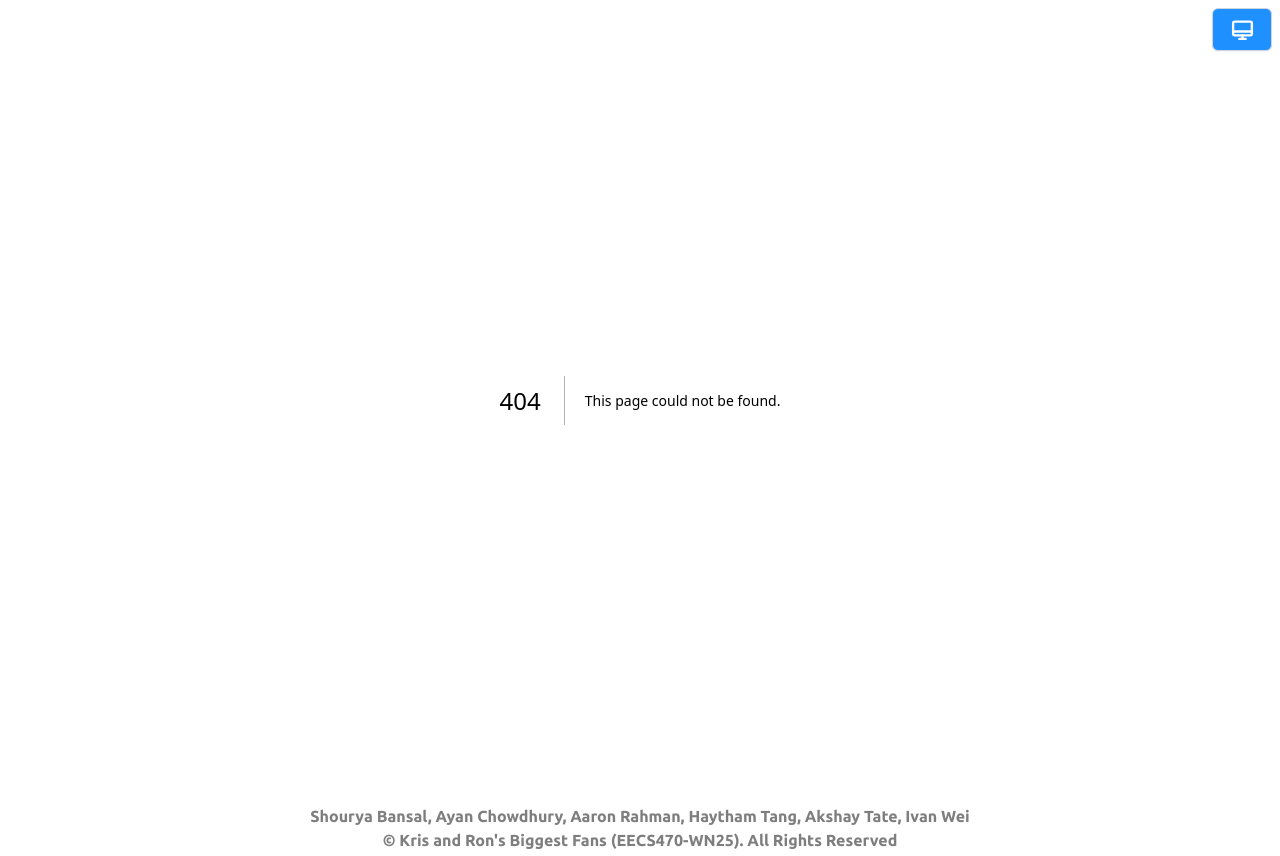
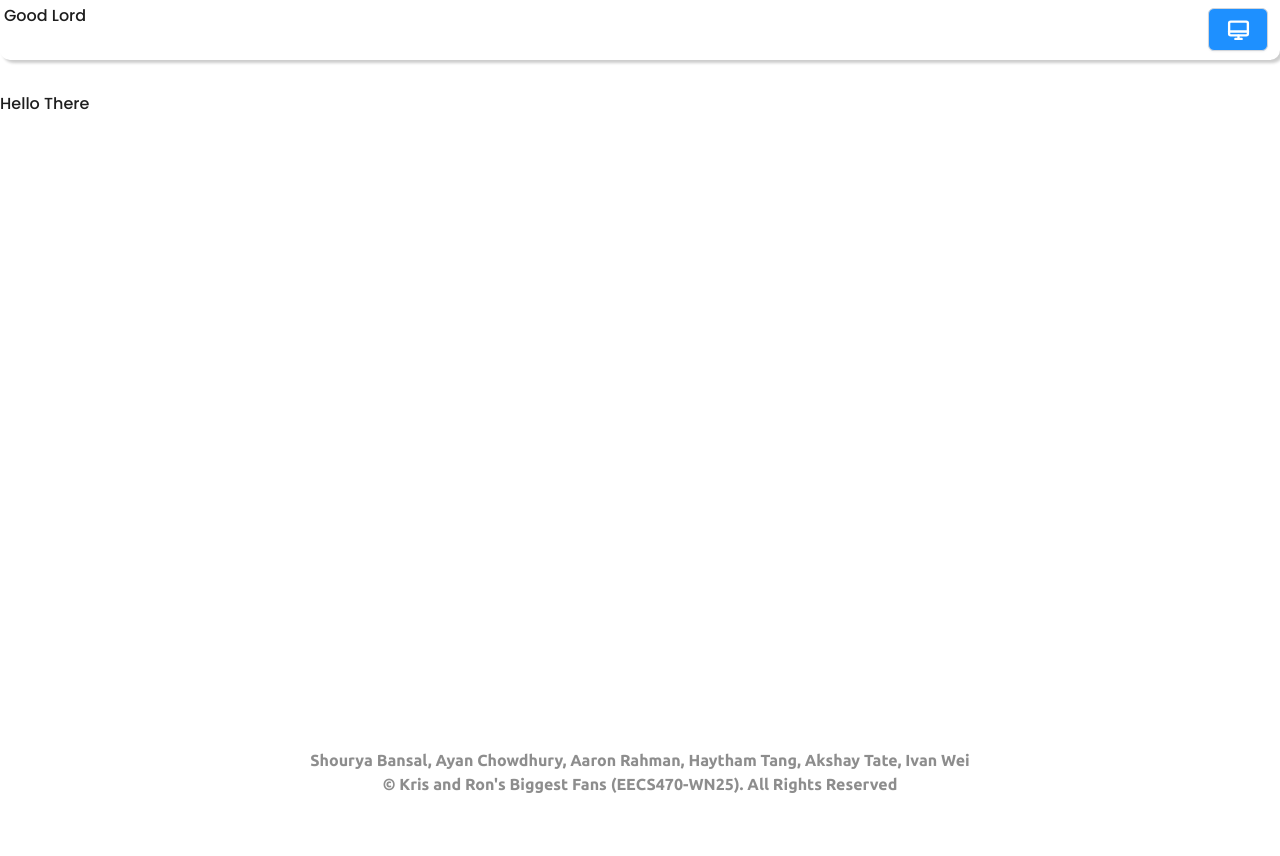
Before and after one commit to haytham918/vcdive, a Next.js app: page /debugger in a window 1280 px wide. Before the commit this address had no page. After the commit the page ends 800 px from the top, so only its background shows below. Built offline with nearby package versions, Linux system fonts and the light colour scheme.

Commit message:
Worked on the debugger layout. Changed some CSS styling

```diff
--- a/next.config.ts
+++ b/next.config.ts
@@ -5,8 +5,8 @@ const nextConfig: NextConfig = {
   async rewrites() {
     return [
       {
-        source: "/:path*",
-        destination: "http://127.0.0.1:5000/:path*",
+        source: "/backend/:path*",
+        destination: "http://127.0.0.1:5000/backend/:path*",
       },
     ];
   },
--- a/src/app/home.css
+++ b/src/app/(home)/home.css
@@ -3,7 +3,7 @@
   flex-direction: column;
   justify-content: center;
   align-items: center;
-  height: 100vh;
+  height: 100%;
 }
 
 .home-container {
--- /dev/null
+++ b/src/app/(home)/layout.tsx
@@ -0,0 +1,17 @@
+import ThemeToggle from "@/components/ThemeToggle";
+
+// Layout for home page, there is only theme toggle
+export default function HomeLayout({
+  children,
+}: Readonly<{
+  children: React.ReactNode;
+}>) {
+  return (
+    <>
+      <header>
+        <ThemeToggle />
+      </header>
+      <main>{children}</main>
+    </>
+  );
+}
--- a/src/app/page.tsx
+++ b/src/app/(home)/page.tsx
@@ -9,7 +9,7 @@
     -- Reset Button & Upload Buton
 */
 
-import "@/app/home.css";
+import "@/app/(home)/home.css";
 import FileUpload from "@/components/FileUpload";
 const Home = () => {
   return (
--- /dev/null
+++ b/src/app/debugger/layout.tsx
@@ -0,0 +1,19 @@
+import ThemeToggle from "@/components/ThemeToggle";
+import "../globals.css";
+
+// Define the Layout for the Debugger (additional stuff for header)
+export default function DebuggerLayout({
+  children,
+}: Readonly<{
+  children: React.ReactNode;
+}>) {
+  return (
+    <>
+      <header>
+        <div>Good Lord</div>
+        <ThemeToggle />
+      </header>
+      <main>{children}</main>
+    </>
+  );
+}
--- /dev/null
+++ b/src/app/debugger/page.tsx
@@ -0,0 +1,11 @@
+
+const DebuggerPage = () => {
+    return (
+        <div className="h-full">Hello There
+
+        </div>
+    )
+};
+
+
+export default DebuggerPage;
--- a/src/app/globals.css
+++ b/src/app/globals.css
@@ -71,6 +71,25 @@
 /* Apply base styles to the body using Tailwind utilities */
 body {
   @apply bg-background text-foreground font-sans antialiased;
+  display: flex;
+  flex-direction: column;
+  height: 100vh;
+}
+
+header {
+  display: flex;
+  padding: 0.25rem;
+  flex-shrink: 0;
+  width: 100%;
+  height: 60px;
+  border: 1px;
+  border-radius: 0px 0px 10px 10px;
+  box-shadow: 3px 3px 3px var(--box-shadow-color);
+  margin-bottom: 2rem;
+}
+
+main {
+  flex: 1;
 }
 
 .btn {
--- a/src/app/layout.tsx
+++ b/src/app/layout.tsx
@@ -1,7 +1,6 @@
 import type { Metadata } from "next";
 import { Poppins, Ubuntu } from "next/font/google";
 import "./globals.css";
-import ThemeToggle from "@/components/ThemeToggle";
 
 const poppins = Poppins({
   weight: "500",
@@ -19,6 +18,7 @@ export const metadata: Metadata = {
   description: "A Visual Debugger with VCD Files",
 };
 
+// Global Layout
 export default function RootLayout({
   children,
 }: Readonly<{
@@ -42,18 +42,18 @@ export default function RootLayout({
         <script dangerouslySetInnerHTML={{ __html: themeScript }} />
       </head>
       <body className={`${poppins.variable} ${ubuntu.variable} bg-background`}>
-        <header>
-          <ThemeToggle />
-        </header>
         {children}
-
-      <footer className="text-center opacity-50 flex flex-col p-1 font-[ubuntu]">
-      <span>Shourya Bansal, Ayan Chowdhury, Aaron Rahman, Haytham Tang, Akshay Tate, Ivan Wei</span>
-      <span>&#169; Kris and Ron's Biggest Fans (EECS470-WN25). All Rights Reserved</span>
-      </footer>
-
+        <footer className="opacity-50 flex flex-col p-1 font-[ubuntu] text-center w-full flex-shrink-0 mt-8">
+          <span>
+            Shourya Bansal, Ayan Chowdhury, Aaron Rahman, Haytham Tang, Akshay
+            Tate, Ivan Wei
+          </span>
+          <span>
+            &#169; Kris and Ron's Biggest Fans (EECS470-WN25). All Rights
+            Reserved
+          </span>
+        </footer>
       </body>
-
     </html>
   );
 }
--- /dev/null
+++ b/src/components/DebuggerHeader.tsx
@@ -0,0 +1,6 @@
+// Additional header stuff for the debugger page
+const DebuggerHeader = () => {
+  return <div>Debugger</div>;
+};
+
+export default DebuggerHeader;
--- a/src/components/ParseButton.tsx
+++ b/src/components/ParseButton.tsx
@@ -1,21 +1,22 @@
 "use client";
+
 /*
     Main Page button to parse vcd contents
 */
+import { useRouter } from "next/navigation";
 
 const ParseButton: React.FC<{ file_content: string }> = ({ file_content }) => {
+  const router = useRouter();
   const handleButtonClick = async () => {
     // Check if the file is empty
     if (!file_content.trim()) {
       alert("Nothing to parse. Check your input");
       return;
     }
-    console.log("heck");
 
     try {
       // Call the parse endpoint
-      console.log(file_content);
-      const response = await fetch("/parse", {
+      const response = await fetch("/backend/parse/", {
         method: "POST",
         headers: {
           "Content-Type": "application/json",
@@ -32,6 +33,9 @@ const ParseButton: React.FC<{ file_content: string }> = ({ file_content }) => {
       const data = result.data;
       console.log("DATA IS: ", data);
       // TODO:
+
+      // Navigate to the debugger page
+      router.push("/debugger/");
     } catch (err) {
       console.log("Error: ", err);
     }
--- a/src/components/ThemeToggle.tsx
+++ b/src/components/ThemeToggle.tsx
@@ -57,12 +57,13 @@ const ThemeToggle = () => {
   return (
     <Menu
       as="div"
-      className="fixed inline-block text-center font-bold right-2 top-2"
+      className="ml-auto relative inline-block text-left font-bold mr-2 mt-1"
     >
-      <MenuButton className="w-[60px] flex justify-center items-center rounded-md border border-gray-300 shadow-sm px-4 py-2 bg-babyblue text-white hover:bg-babyblue-hover focus:outline-none">
-        {currentOption ? <>{currentOption.icon}</> : "Mode"}
+      <MenuButton className="w-[60px] flex items-center justify-center rounded-md border border-gray-300 shadow-sm px-4 py-2 bg-babyblue text-white hover:bg-babyblue-hover focus:outline-none">
+        {currentOption ? currentOption.icon : "Mode"}
       </MenuButton>
-      <MenuItems className="self-center absolute right-0 mt-2 w-40 rounded-md bg-white dark:bg-gray-800 shadow-lg ring-1 ring-black ring-opacity-5 z-10">
+
+      <MenuItems className="absolute right-0 w-40 rounded-md bg-white dark:bg-gray-800 shadow-lg ring-1 ring-black ring-opacity-5 z-10">
         {theme_items.map((option) => (
           <MenuItem key={option.value}>
             {({ focus }) => (
```
Also changed, not shown: 1 other file (tests, documents, lock files or other folders).
